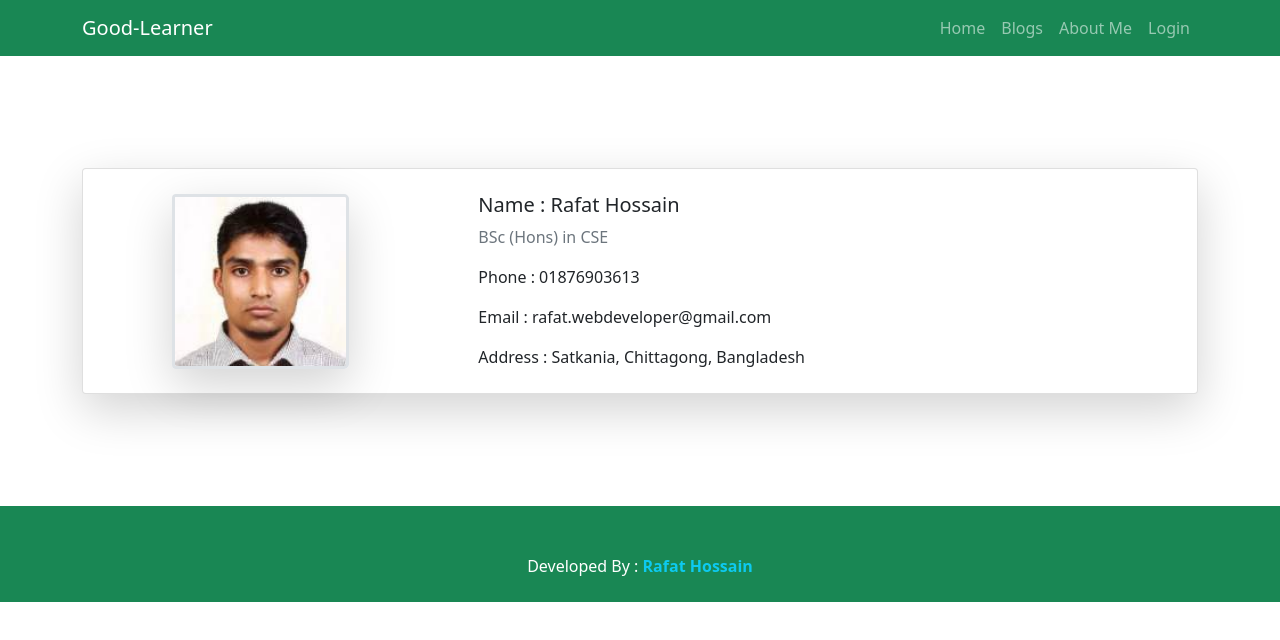
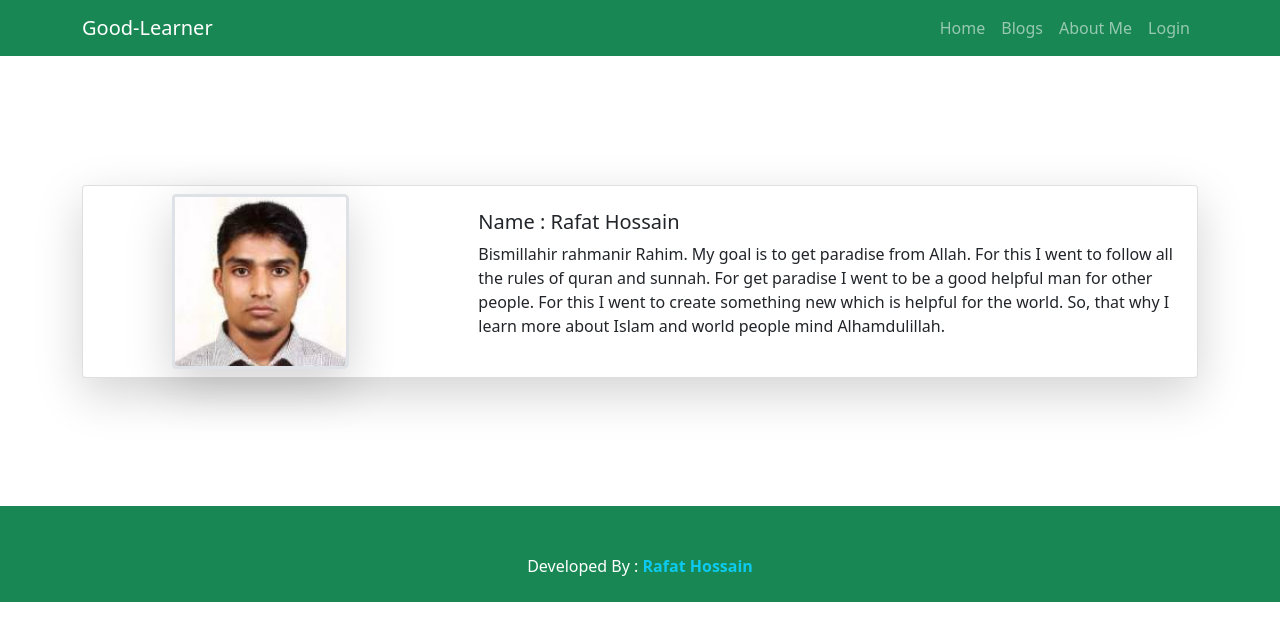
Before and after one commit to Rafat-Web-Developer/good-learner, a React (Create React App) app: page /about in a window 1280 px wide. Shown: the top 640 px of the page. Built offline with nearby package versions, Linux system fonts and the light colour scheme; no server answers.

Commit message:
Update About text

```diff
--- a/src/Pages/About/About.js
+++ b/src/Pages/About/About.js
@@ -25,10 +25,14 @@ const About = () => {
           <Col md="8">
             <Card.Body>
               <Card.Title>Name : Rafat Hossain</Card.Title>
-              <p className="text-muted">BSc (Hons) in CSE</p>
-              <Card.Text>Phone : 01876903613</Card.Text>
-              <Card.Text>Email : rafat.webdeveloper@gmail.com</Card.Text>
-              <Card.Text>Address : Satkania, Chittagong, Bangladesh</Card.Text>
+              <Card.Text>
+                Bismillahir rahmanir Rahim. My goal is to get paradise from
+                Allah. For this I went to follow all the rules of quran and
+                sunnah. For get paradise I went to be a good helpful man for
+                other people. For this I went to create something new which is
+                helpful for the world. So, that why I learn more about Islam and
+                world people mind Alhamdulillah.
+              </Card.Text>
             </Card.Body>
           </Col>
         </Row>
```
